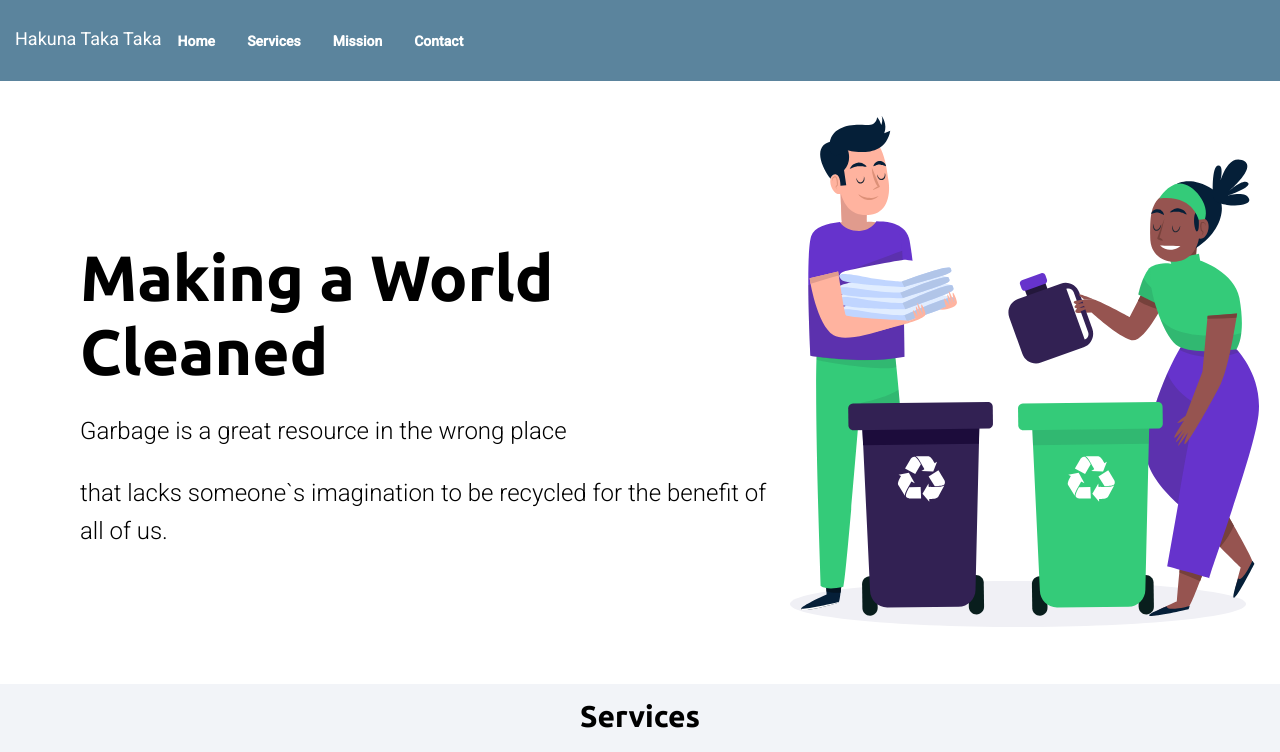
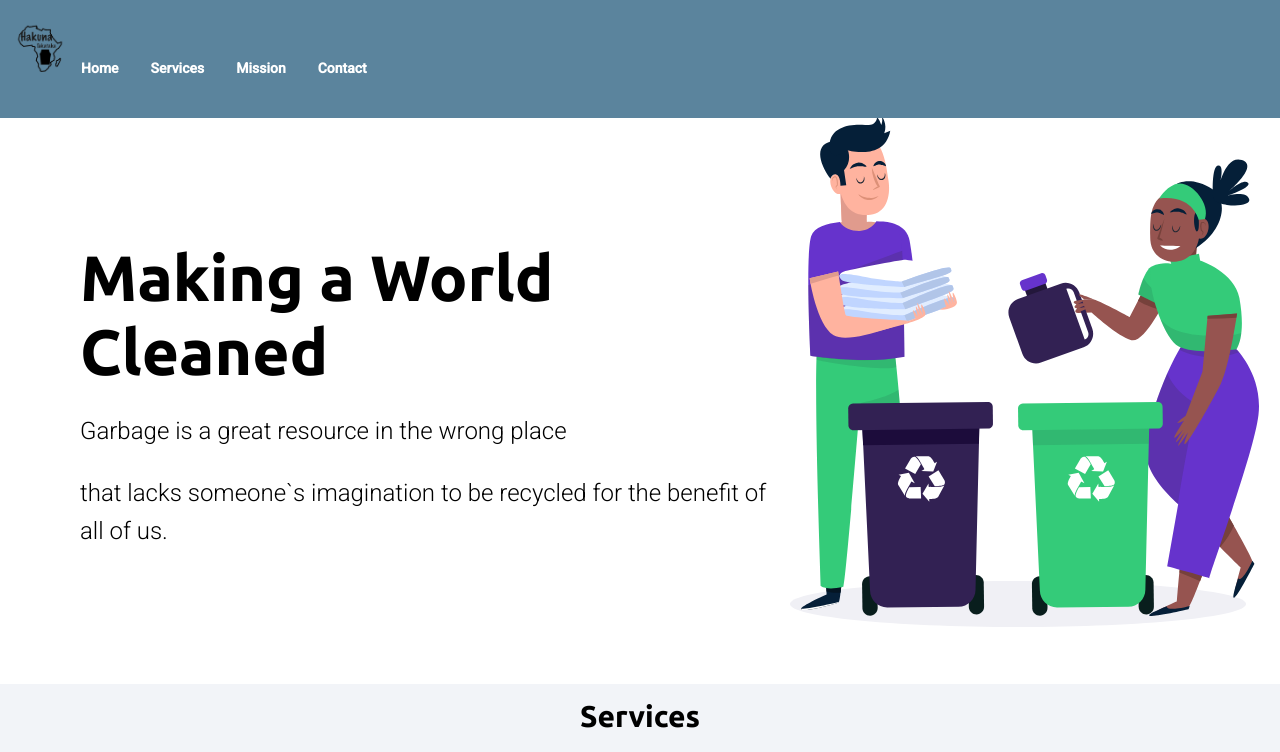
Before and after one commit to lucaimbalzano/HakunaTakaTaka, an Angular app: page /home in a window 1280 px wide. Shown: the top 752 px of the page. Built offline with nearby package versions, Linux system fonts and the light colour scheme.

Commit message:
## Logo Created

```diff
--- a/src/app/components/footer/footer.component.html
+++ b/src/app/components/footer/footer.component.html
@@ -2,7 +2,7 @@
   <div class="list-footer-start">
     <ul style="display: flex">
       <img
-        src="../../../assets/images/africa-icon-20.jpg"
+        src="../../../assets/images/hakuna-logo.png"
         height="50px;"
         width="50px"
         id="imgLogo"
--- a/src/app/components/navbar/navbar.component.css
+++ b/src/app/components/navbar/navbar.component.css
@@ -11,6 +11,15 @@
   -webkit-transition: padding 0.3s linear;
   z-index: 999;
 }
+
+.hakuna-logo {
+  margin-left: 15px;
+}
+
+#nav-link_hakuna {
+  margin-bottom: 10px;
+}
+
 .navbar > .container {
   height: auto;
 }
@@ -19,7 +28,7 @@
 }
 .navbar:not(.navbar-fixed) .navbartop-btn .mat-button-ripple {
   top: -22px;
-  bottom: -22px;
+  bottom: -2px;
 }
 
 .navbar-fixed {
@@ -109,7 +118,7 @@
   #imgLogo {
     display: block;
   }
-  #HakunaLogo {
+  #imgLogoInside {
     display: none;
   }
 }
--- a/src/app/components/navbar/navbar.component.html
+++ b/src/app/components/navbar/navbar.component.html
@@ -16,7 +16,7 @@
       </button>
     </div>
     <img
-      src="../../../assets/images/africa-icon-20.jpg"
+      src="../../../assets/images/hakuna-logo.png"
       height="50px;"
       width="50px"
       id="imgLogo"
@@ -24,19 +24,35 @@
 
     <div fxFlex class="top-navbar">
       <span fxFlex></span>
-      <a class="navbartop-btn-a" routerLink="home" id="HakunaLogo"
-        >Hakuna Taka Taka</a
-      >
-      <a mat-button class="navbartop-btn" routerLink="home"
+      <a routerLink="home" class="hakuna-logo"
+        ><img
+          src="../../../assets/images/hakuna-logo.png"
+          height="50px"
+          width="50px"
+          id="imgLogoInside"
+      /></a>
+      <a mat-button class="navbartop-btn" routerLink="home" id="nav-link_hakuna"
         ><strong>Home</strong></a
       >
-      <a mat-button class="navbartop-btn" href="#serviceTitle"
+      <a
+        mat-button
+        class="navbartop-btn"
+        href="#serviceTitle"
+        id="nav-link_hakuna"
         ><strong>Services</strong></a
       >
-      <a mat-button class="navbartop-btn" routerLink="mission"
+      <a
+        mat-button
+        class="navbartop-btn"
+        routerLink="mission"
+        id="nav-link_hakuna"
         ><strong>Mission</strong></a
       >
-      <a mat-button class="navbartop-btn" routerLink="contact"
+      <a
+        mat-button
+        class="navbartop-btn"
+        routerLink="contact"
+        id="nav-link_hakuna"
         ><strong>Contact</strong></a
       >
     </div>
```
Also changed, not shown: src/assets/images/africa-icon-20.jpg (deleted), src/assets/images/hakuna-logo.png (added).
